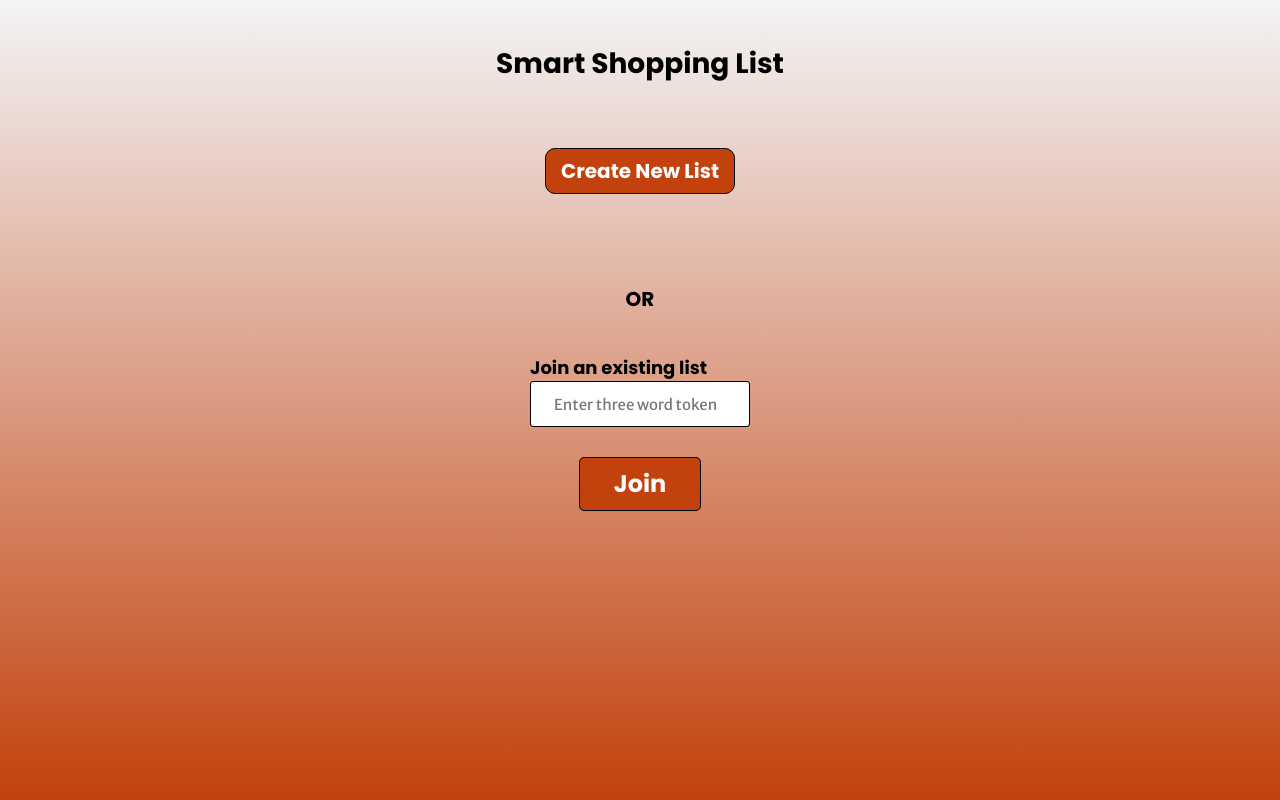
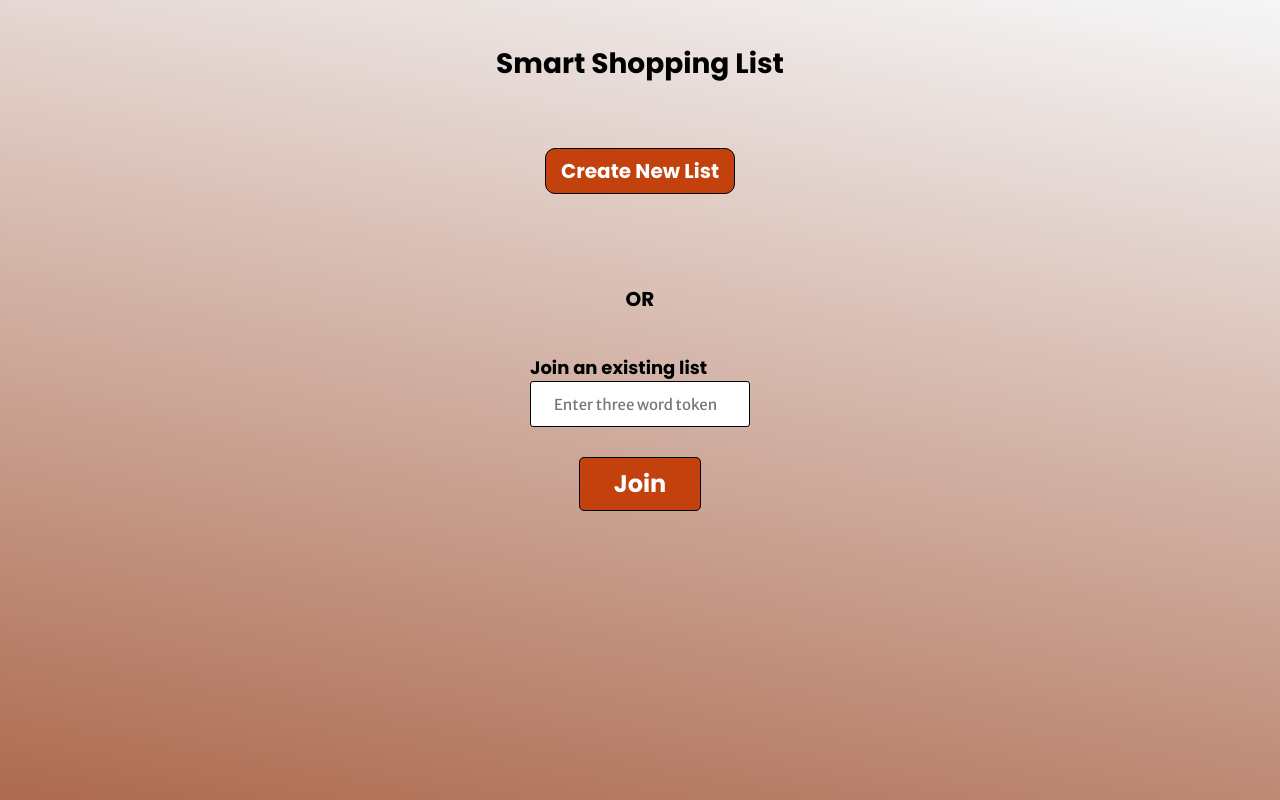
Before and after one commit to the-collab-lab/tcl-50-smart-shopping-list, a React (Vite) app: page / in a window 1280 px wide. Built offline with nearby package versions, Linux system fonts and the light colour scheme.

Commit message:
changed background color

```diff
--- a/src/index.css
+++ b/src/index.css
@@ -2,10 +2,13 @@
 
 :root {
 	--color-bg: linear-gradient(
-		180deg,
+		190deg,
+		rgba(243, 244, 246, 0.8) 0%,
+		rgba(138, 43, 4, 0.7) 100%
+	);
+	/*190deg,
 		rgba(243, 244, 246, 1) 0%,
-		rgba(194, 65, 12, 1) 100%
-	);
+		rgba(194, 65, 12, 1) 100%*/
 	--color-black: #000000;
 	/* --color-gray-dark: hsla(220, 13%, 25%, 1); */
 	/* --color-white: hsla(220, 13%, 98%, 1); */
```
